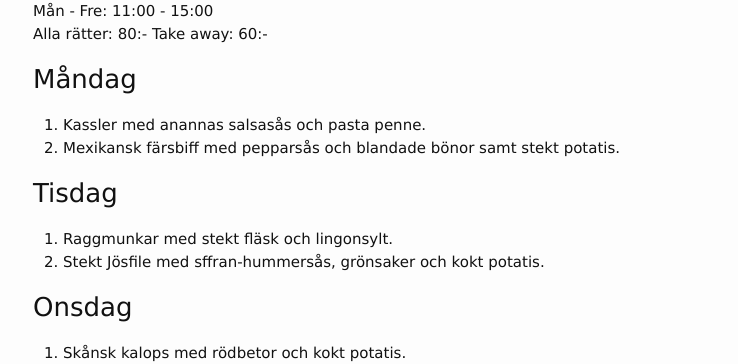
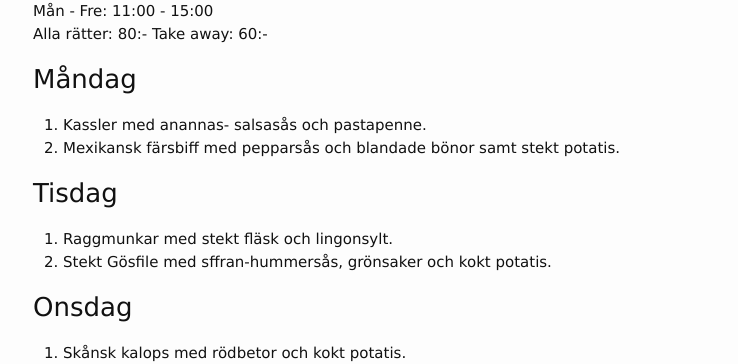
Before and after one commit to FarInn62/farinn62.github.io, a Jekyll site: the page built from lunch.md, in a window 1280 px wide. Shown: the part 162-526 px from the top of the page, without its empty margins (237-975 px from the left). Built offline with Jekyll 4.4.1, drawn with Linux system fonts in a browser that asks for light colours.

Commit message:
Update lunch.md

```diff
--- a/lunch.md
+++ b/lunch.md
@@ -12,13 +12,13 @@ Alla rätter: 80:- Take away: 60:-
 
 ### Måndag
 
-1. Kassler med anannas salsasås och pasta penne.
+1. Kassler med anannas- salsasås och pastapenne.
 2. Mexikansk färsbiff med pepparsås och blandade bönor samt stekt potatis.
 
 ### Tisdag
 
 1. Raggmunkar med stekt fläsk och lingonsylt.
-2. Stekt Jösfile med sffran-hummersås, grönsaker och kokt potatis.
+2. Stekt Gösfile med sffran-hummersås, grönsaker och kokt potatis.
 
 ### Onsdag
 
```
